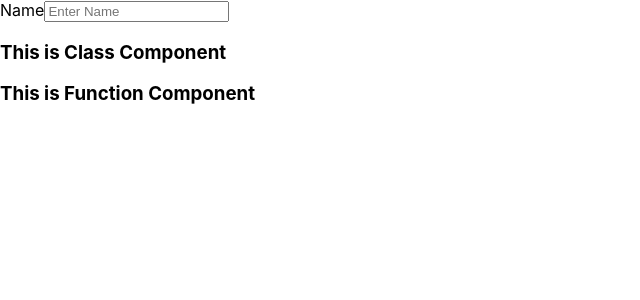
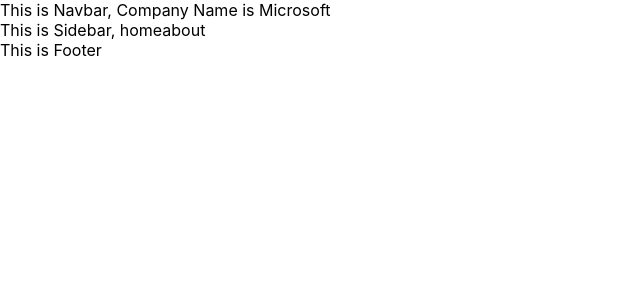
Before and after one commit to lata-makdiya/my-app, a React (Create React App) app: page / in a window 1280 px wide. Shown: the top 300 px of the page, without its empty margins (0-640 px from the left). Built offline with nearby package versions, Linux system fonts and the light colour scheme.

Commit message:
learned props

```diff
--- a/src/App.js
+++ b/src/App.js
@@ -1,5 +1,10 @@
 // import logo from './logo.svg';
 import './App.css';
+// import ClassComponent from './ClassComponent';
+// import FunctionComponent from './FunctionComponent';
+import Navbar from './layouts/Navbar';
+import Footer from './layouts/Footer';
+import Sidebar from './layouts/Sidebar';
 
 function App() {
   // let lang = 'JS';
@@ -10,10 +15,18 @@ function App() {
     //   <div>Div 2</div>
     // </div>
 
+    // <>
+    //   <label htmlFor="">Name</label>
+    //   <input type="text" placeholder='Enter Name' className='input-field' id='name' />
+    //   <img src={logo} alt="" />
+    //   <FunctionComponent/>
+    //
+    // </>
+
     <>
-      <label htmlFor="">Name</label>
-      <input type="text" placeholder='Enter Name' className='input-field' id='name' />
-      {/* <img src={logo} alt="" /> */}
+      <Navbar companyName="Microsoft"/>
+      <Sidebar menu={['home', 'about']} />
+      <Footer details={{name: 'default user', mobile: 9999999999}}/>
     </>
   );
 }
--- a/src/index.js
+++ b/src/index.js
@@ -3,15 +3,11 @@ import ReactDOM from 'react-dom/client';
 import './index.css';
 import App from './App';
 import reportWebVitals from './reportWebVitals';
-import ClassComponent from './ClassComponent';
-import FunctionComponent from './FunctionComponent';
 
 const root = ReactDOM.createRoot(document.getElementById('root'));
 root.render(
   <React.StrictMode>
     <App />
-    <ClassComponent/>
-    <FunctionComponent/>
   </React.StrictMode>
 );
 
--- /dev/null
+++ b/src/layouts/Footer.js
@@ -0,0 +1,8 @@
+function Footer(props) {
+    console.log(props.details);
+    return (
+        <div>This is Footer</div>
+    );
+}
+
+export default Footer;
--- /dev/null
+++ b/src/layouts/Navbar.js
@@ -0,0 +1,10 @@
+function Navbar(props) {
+    return (
+        <div>This is Navbar, Company Name is {props.companyName}</div>
+    );
+}
+
+Navbar.defaultProps = {
+    companyName: "Google"
+}
+export default Navbar;
--- /dev/null
+++ b/src/layouts/Sidebar.js
@@ -0,0 +1,7 @@
+function Sidebar(props) {
+    return (
+        <div>This is Sidebar, {props.menu}</div>
+    );
+}
+
+export default Sidebar;
```
